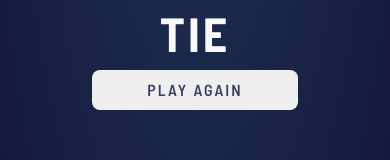
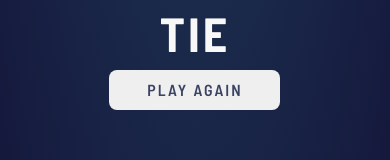
Before and after one commit to fedev95/frontendmentor-bonus-rock-paper-scissors, an Angular app: page / in a window 390 px wide. Both pictures are taken after a click on the button 194 px from the left and 391 px from the top of the page. Shown: the part 469-629 px from the top of the page. Built offline with nearby package versions, Linux system fonts and the light colour scheme.

Commit message:
ajustes al grid  y play again btn

```diff
--- a/src/app/components/results/results.component.css
+++ b/src/app/components/results/results.component.css
@@ -1,6 +1,6 @@
 .grid-container {
   display: grid;
-  grid-template-columns: minmax(0, 1fr) auto minmax(0, 1fr);
+  grid-template-columns: minmax(0, 35%) auto minmax(0, 35%);
   grid-auto-columns: auto;
   grid-template-rows: 2;
   grid-column-gap: 5%;
@@ -45,6 +45,7 @@
 .play-again-btn {
   letter-spacing: 2px;
   width: 100%;
+  max-width: 13rem;
 }
 
 .play-again-btn:hover {
@@ -81,7 +82,7 @@
     ;
   }
   .play-again-btn {
-    width: 60%;
+    width: 50%;
   }
 
   .result > h1 {
```
